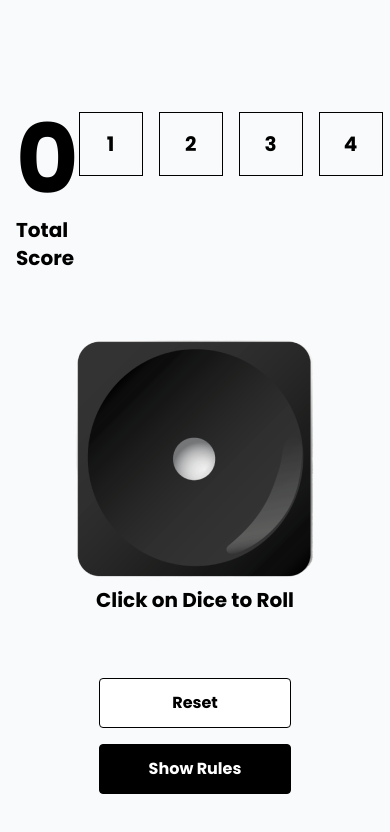
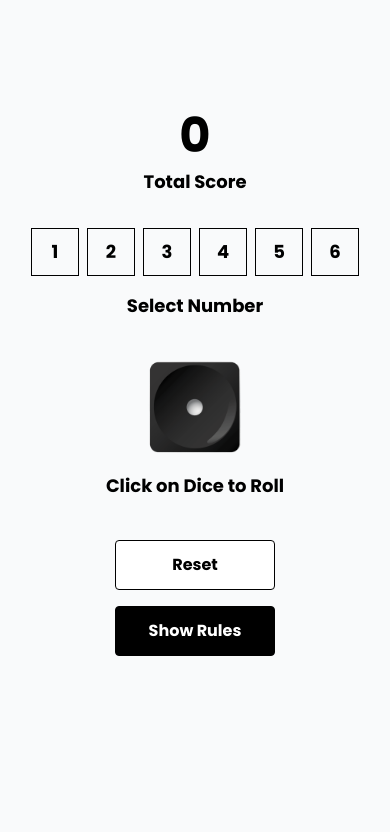
Before and after one commit to savya-sharma/dice-game, a plain HTML site: page index.html in a window 390 px wide. Both pictures are taken after a click on the button "Play Now". Drawn offline with nearby package versions, Linux system fonts and the light colour scheme.

Commit message:
uiUpdate

```diff
--- a/index.html
+++ b/index.html
@@ -47,24 +47,24 @@
 
 <body class="bg-gray-50 min-h-screen">
 
-    <!-- Landing Page (Page 1) -->
+    <!-- Page1 -->
     <div class="page1 active flex items-center justify-center">
         <div class="container mx-auto px-4 py-8">
-            <div class="flex items-center justify-center h-full">
+            <div class="flex flex-col md:flex-row items-center justify-center h-full">
                 <!-- left side -->
-                <div class="w-1/2 flex justify-center items-center">
+                <div class="w-full md:w-1/2 flex justify-center items-center mb-8 md:mb-0">
                     <div class="relative">
                         <div>
-                            <img src="https://dice-game-aditya.vercel.app/images/dices.png" alt="">
+                            <img src="https://dice-game-aditya.vercel.app/images/dices.png" alt="" class="w-48 sm:w-64 md:w-80 lg:w-[28rem] max-w-full h-auto">
                         </div>
                     </div>
                 </div>
 
                 <!-- right side -->
-                <div class="w-1/2 flex flex-col items-center justify-center">
-                    <h1 class="text-8xl font-bold text-black mb-8 tracking-wider">DICE GAME</h1>
+                <div class="w-full md:w-1/2 flex flex-col items-center justify-center">
+                    <h1 class="text-4xl sm:text-6xl md:text-7xl lg:text-8xl font-bold text-black mb-8 tracking-wider text-center">DICE GAME</h1>
                     <button id="playNowBtn"
-                        class="w-48 px-12 py-3 bg-black text-white font-medium rounded border-[1px] border-black transition-colors">
+                        class="w-40 sm:w-48 px-8 sm:px-12 py-3 bg-black text-white font-medium rounded border-[1px] border-black transition-colors text-base sm:text-lg">
                         Play Now
                     </button>
                 </div>
@@ -75,60 +75,60 @@
 
 
 
-    <!-- Game Page (Page 2) -->
+    <!-- Page2 -->
     <div class="page2 w-full min-h-screen flex flex-col justify-start pt-20">
         <div class="container mx-auto px-4 py-8 h-full">
             <!-- Top Section: Score and Number Selection -->
-            <div class="flex justify-between items-start mb-16">
-                <div class="sc-ts">
-                    <div class="ttsr text-8xl font-bold text-black mb-2">0</div>
-                    <div class="text-xl font-medium text-black">Total Score</div>
+            <div class="flex flex-col md:flex-row md:justify-between md:items-start items-center mb-10 md:mb-16 gap-8 md:gap-0">
+                <div class="sc-ts flex flex-col items-center md:items-start">
+                    <div class="ttsr text-5xl sm:text-7xl md:text-8xl font-bold text-black mb-2">0</div>
+                    <div class="text-lg sm:text-xl font-medium text-black">Total Score</div>
                 </div>
 
-                <div class="nm-bxs">
-                    <div class="error-msg bg-red-600 p-2 rounded-[2px] mb-1">
-                        <h3 class="text-[1.3vw] text-white">Please select a number before rolling the dice!</h3>
+                <div class="nm-bxs w-full md:w-auto flex flex-col items-center md:items-end">
+                    <div class="error-msg bg-red-600 p-2 rounded-[2px] mb-1 w-full md:w-auto">
+                        <h3 class="text-base sm:text-lg md:text-[1.3vw] text-white text-center md:text-right">Please select a number before rolling the dice!</h3>
                     </div>
-                    <div class="flex gap-4 mb-4">
+                    <div class="flex flex-wrap justify-center md:justify-end gap-2 sm:gap-4 mb-4">
                         <div
-                            class="nm-btns w-16 h-16 border-[1px] border-black flex items-center justify-center text-xl font-semibold cursor-pointer hover:bg-black hover:text-white transition-colors">
+                            class="nm-btns w-12 h-12 sm:w-16 sm:h-16 border-[1px] border-black flex items-center justify-center text-lg sm:text-xl font-semibold cursor-pointer hover:bg-black hover:text-white transition-colors">
                             1</div>
                         <div
-                            class="nm-btns w-16 h-16 border-[1px] border-black flex items-center justify-center text-xl font-semibold cursor-pointer hover:bg-black hover:text-white transition-colors">
+                            class="nm-btns w-12 h-12 sm:w-16 sm:h-16 border-[1px] border-black flex items-center justify-center text-lg sm:text-xl font-semibold cursor-pointer hover:bg-black hover:text-white transition-colors">
                             2</div>
                         <div
-                            class="nm-btns w-16 h-16 border-[1px] border-black flex items-center justify-center text-xl font-semibold cursor-pointer hover:bg-black hover:text-white transition-colors">
+                            class="nm-btns w-12 h-12 sm:w-16 sm:h-16 border-[1px] border-black flex items-center justify-center text-lg sm:text-xl font-semibold cursor-pointer hover:bg-black hover:text-white transition-colors">
                             3</div>
                         <div
-                            class="nm-btns w-16 h-16 border-[1px] border-black flex items-center justify-center text-xl font-semibold cursor-pointer hover:bg-black hover:text-white transition-colors">
+                            class="nm-btns w-12 h-12 sm:w-16 sm:h-16 border-[1px] border-black flex items-center justify-center text-lg sm:text-xl font-semibold cursor-pointer hover:bg-black hover:text-white transition-colors">
                             4</div>
                         <div
-                            class="nm-btns w-16 h-16 border-[1px] border-black flex items-center justify-center text-xl font-semibold cursor-pointer hover:bg-black hover:text-white transition-colors">
+                            class="nm-btns w-12 h-12 sm:w-16 sm:h-16 border-[1px] border-black flex items-center justify-center text-lg sm:text-xl font-semibold cursor-pointer hover:bg-black hover:text-white transition-colors">
                             5</div>
                         <div
-                            class="nm-btns w-16 h-16 border-[1px] border-black flex items-center justify-center text-xl font-semibold cursor-pointer hover:bg-black hover:text-white transition-colors">
+                            class="nm-btns w-12 h-12 sm:w-16 sm:h-16 border-[1px] border-black flex items-center justify-center text-lg sm:text-xl font-semibold cursor-pointer hover:bg-black hover:text-white transition-colors">
                             6</div>
                     </div>
-                    <div class="text-xl font-medium text-black text-right">Select Number</div>
+                    <div class="text-lg sm:text-xl font-medium text-black text-center md:text-right">Select Number</div>
                 </div>
             </div>
 
             <!-- Center Section: Dice -->
-            <div class="flex flex-col items-center mb-16">
-                <div class="dices">
-                    <img class="diceImg" src="" alt="">
+            <div class="flex flex-col items-center mb-10 sm:mb-16">
+                <div class="dices mb-4">
+                    <img class="diceImg w-24 sm:w-32 md:w-40 lg:w-48 h-auto" src="" alt="">
                 </div>
-                <div class="text-xl font-medium text-black">Click on Dice to Roll</div>
+                <div class="text-lg sm:text-xl font-medium text-black text-center">Click on Dice to Roll</div>
             </div>
 
             <!-- Bottom Section: Buttons -->
-            <div class="flex flex-col items-center gap-4">
+            <div class="flex flex-col sm:flex-col items-center justify-center gap-4">
                 <button
-                    class="resetBtn w-48  px-12 py-3 border-[1px] border-black bg-white text-black font-medium rounded transition-colors">
+                    class="resetBtn w-40 sm:w-48 px-8 sm:px-12 py-3 border-[1px] border-black bg-white text-black font-medium rounded transition-colors">
                     Reset
                 </button>
                 <button
-                    class="showRulesBtn w-48 px-12 py-3 bg-black text-white font-medium rounded border-[1px] border-black transition-colors">
+                    class="showRulesBtn w-40 sm:w-48 px-8 sm:px-12 py-3 bg-black text-white font-medium rounded border-[1px] border-black transition-colors">
                     Show Rules
                 </button>
             </div>
--- a/script.js
+++ b/script.js
@@ -58,7 +58,6 @@ let images = [
 
 
 let selectedNum = undefined;
-let hasSelected = false;
 
 nmbtns.forEach((nmbtn) => {
     nmbtn.addEventListener("click", function () {
@@ -70,8 +69,6 @@ nmbtns.forEach((nmbtn) => {
         });
         nmbtn.classList.add("bg-black", "text-white");
         gsap.to(nmbtn, { backgroundColor: "#000", color: "#fff", duration: 0.2 });
-        errormsg.style.display = "none";
-        hasSelected = true; // Mark as selected
     });
 });
 
@@ -109,7 +106,7 @@ dice.addEventListener("click", function () {
         score.innerText = Number(score.innerText) - 5;
     }
     errormsg.style.display = "none";
-    hasSelected = false;
+
     nmbtns.forEach(btn => btn.classList.remove("bg-black", "text-white"));
     selectedNum = undefined;
 });
```
